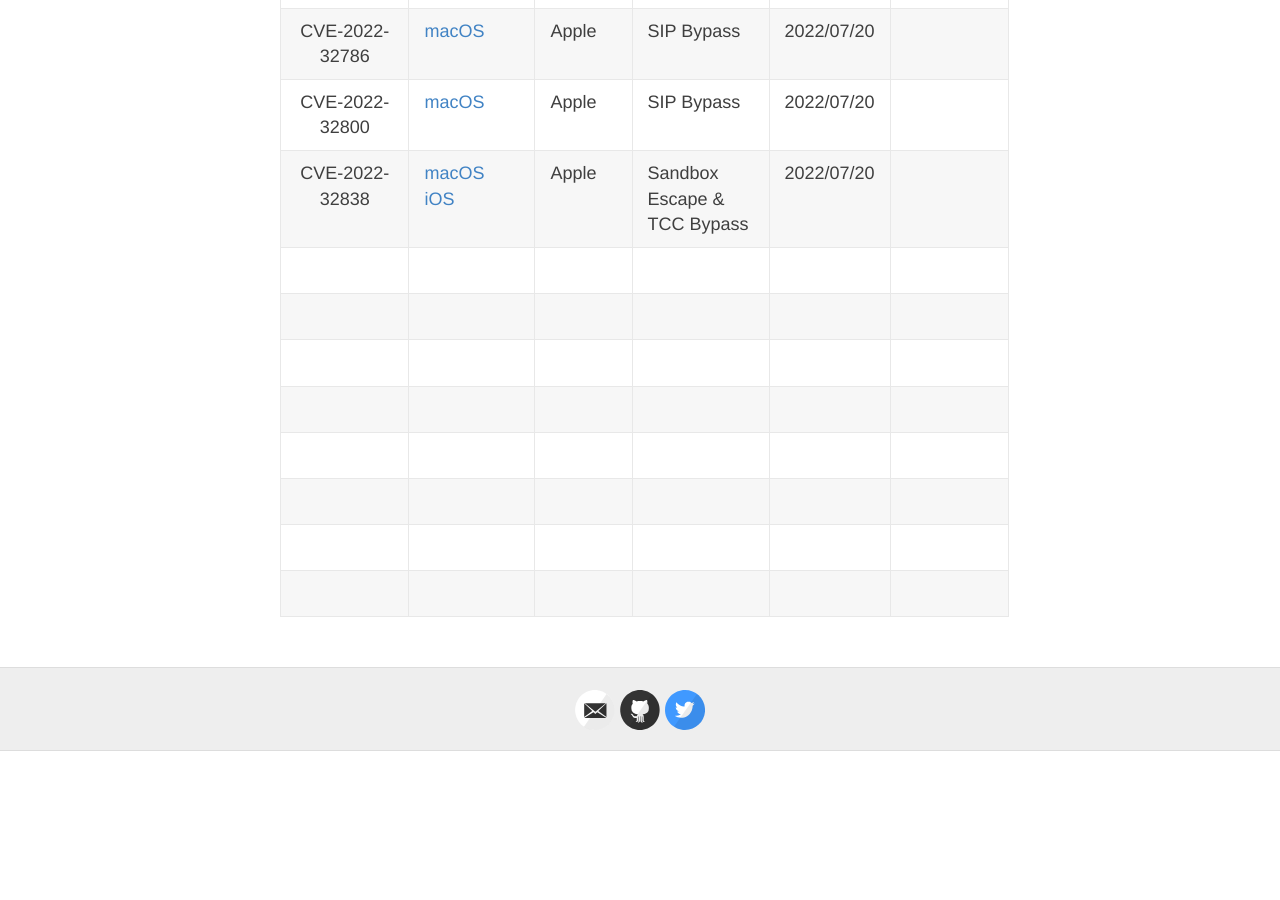
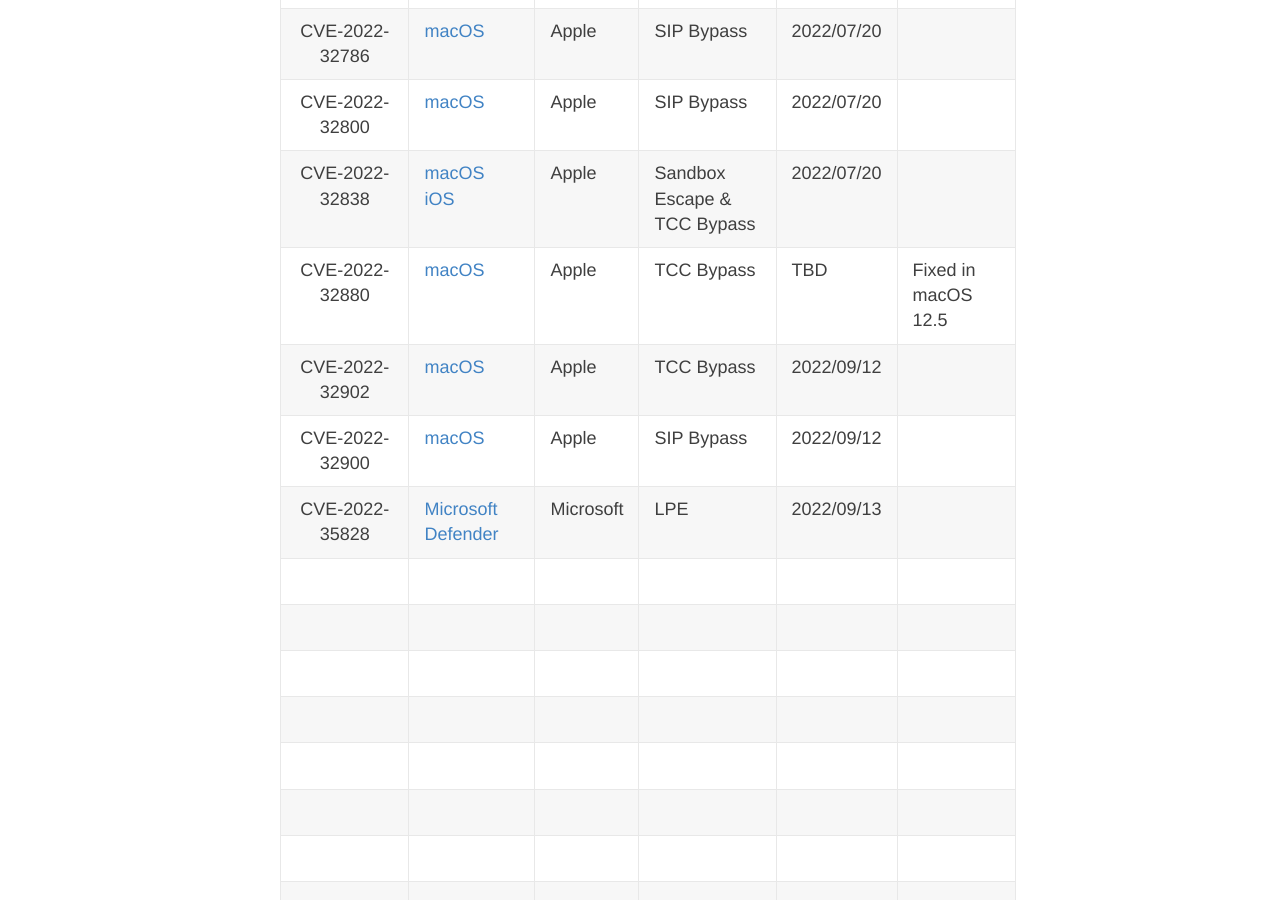
Before and after one commit to jhftss/jhftss.github.io, a Jekyll site: the page built from CVEs.md, in a window 1280 px wide and 900 px high, scrolled down 6724 px. Built offline with Jekyll 4.4.1, drawn with Linux system fonts in a browser that asks for light colours; before the commit the page ends 7475 px from its top, so only the background shows below that.

Commit message:
Update CVEs.md

```diff
--- a/CVEs.md
+++ b/CVEs.md
@@ -99,6 +99,10 @@
 |                        CVE-2022-32786                        | [macOS](https://support.apple.com/en-hk/HT213345)            | Apple      | SIP Bypass                  | 2022/07/20     |                                                              |
 |                        CVE-2022-32800                        | [macOS](https://support.apple.com/en-hk/HT213345)            | Apple      | SIP Bypass                  | 2022/07/20     |                                                              |
 |                        CVE-2022-32838                        | [macOS](https://support.apple.com/en-hk/HT213345)<br />[iOS](https://support.apple.com/en-hk/HT213346) | Apple      | Sandbox Escape & TCC Bypass | 2022/07/20     |                                                              |
+|                        CVE-2022-32880                        | [macOS](https://support.apple.com/en-hk/HT213345)            | Apple      | TCC Bypass                  | TBD            | Fixed in macOS 12.5                                          |
+|                        CVE-2022-32902                        | [macOS](https://support.apple.com/en-us/HT213444)            | Apple      | TCC Bypass                  | 2022/09/12     |                                                              |
+|                        CVE-2022-32900                        | [macOS](https://support.apple.com/en-us/HT213444)            | Apple      | SIP Bypass                  | 2022/09/12     |                                                              |
+|                        CVE-2022-35828                        | [Microsoft Defender](https://msrc.microsoft.com/update-guide/en-US/vulnerability/CVE-2022-35828) | Microsoft  | LPE                         | 2022/09/13     |                                                              |
 |                                                              |                                                              |            |                             |                |                                                              |
 |                                                              |                                                              |            |                             |                |                                                              |
 |                                                              |                                                              |            |                             |                |                                                              |
```
